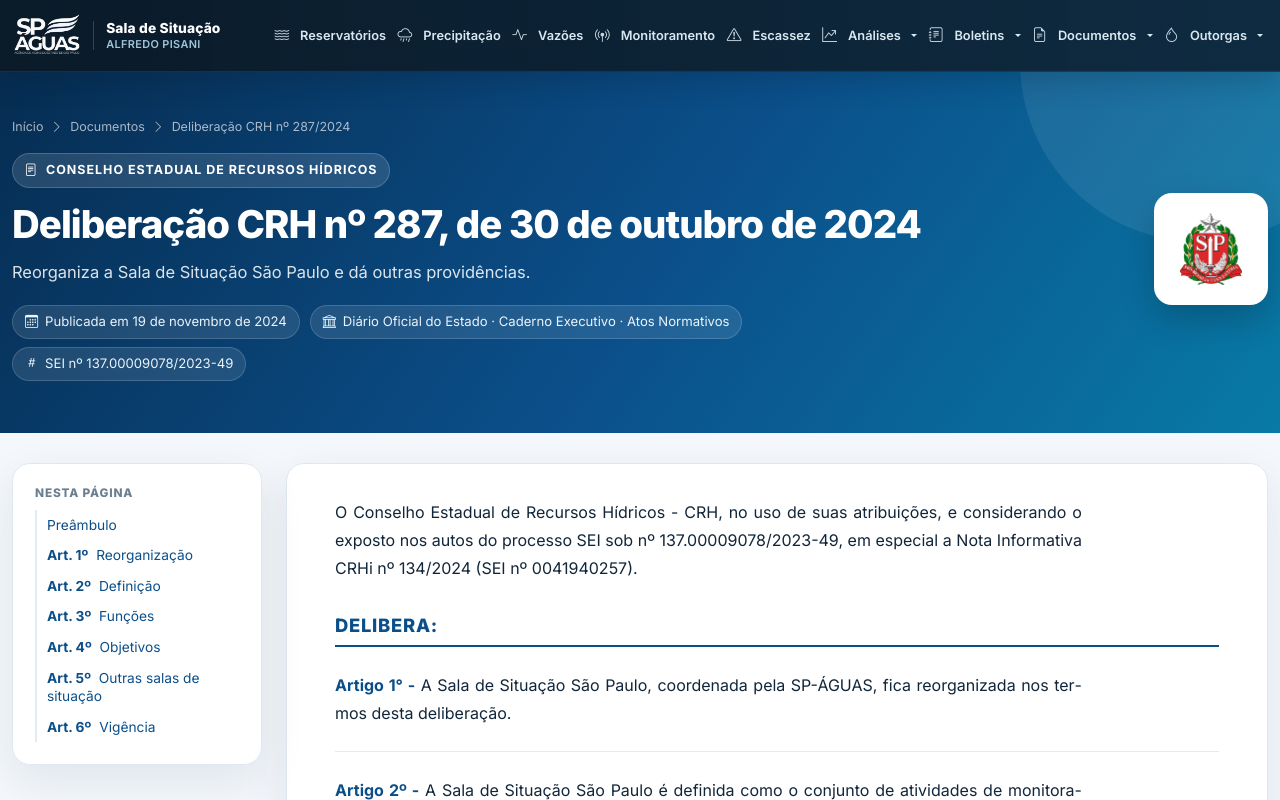
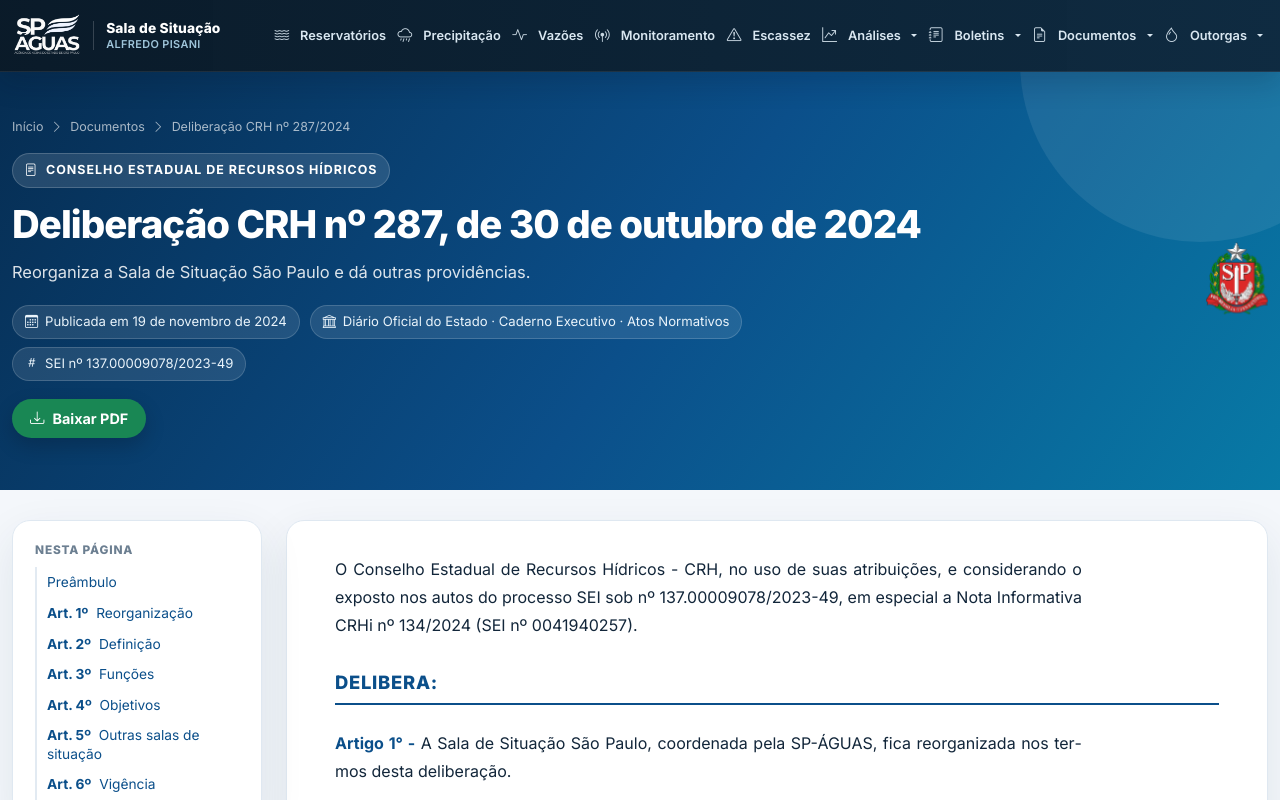
Before and after one commit to corina-alves/ssap, a Next.js app: page /deliberacao_dss in a window 1280 px wide. Shown: the top 800 px of the page. Built offline with nearby package versions, Linux system fonts and the light colour scheme.

Commit message:
Alteração de das pgs deliberação ss, com botão download, ato normativo e remoção do fundo branco do brasão

```diff
--- a/src/app/(site)/deliberacao_dss/page.tsx
+++ b/src/app/(site)/deliberacao_dss/page.tsx
@@ -35,6 +35,8 @@
       verbo="Delibera:"
       dispositivos={DISPOSITIVOS}
       assuntos={ASSUNTOS}
+      pdf="/legado/deliberacao_dss/deliberacao-crh-287-2024.pdf"
+      orgaosSemFundo
     />
   );
 }
--- a/src/components/site/ato-normativo.tsx
+++ b/src/components/site/ato-normativo.tsx
@@ -70,6 +70,8 @@
   anexo,
   assinaturas = [],
   anexos = [],
+  pdf,
+  orgaosSemFundo = false,
 }: {
   /** Último item da trilha (depois de Início › Documentos). */
   trilha: string;
@@ -92,6 +94,10 @@
   assinaturas?: { nome: string; cargo: string }[];
   /** Anexos do ato, cada um num cartão depois do texto (entram no índice). */
   anexos?: { id: string; rotulo: string; conteudo: ReactNode }[];
+  /** PDF oficial do ato, oferecido para download no cabeçalho. */
+  pdf?: string;
+  /** Mostra os logos direto sobre a faixa, sem o cartão branco (ex.: só o brasão). */
+  orgaosSemFundo?: boolean;
 }) {
   const lista = artigos(dispositivos);
   return (
@@ -120,8 +126,13 @@
                   </li>
                 ))}
               </ul>
+              {pdf && (
+                <a href={pdf} download className="res-hero__pdf">
+                  <i className="bi bi-download" /> Baixar PDF
+                </a>
+              )}
             </div>
-            {orgaos && <div className="res-hero__orgaos">{orgaos}</div>}
+            {orgaos && <div className={`res-hero__orgaos${orgaosSemFundo ? ' res-hero__orgaos--sem-fundo' : ''}`}>{orgaos}</div>}
           </div>
         </div>
       </section>
--- a/src/styles/legado/pagina-resolucao-ana-daee.css
+++ b/src/styles/legado/pagina-resolucao-ana-daee.css
@@ -10,6 +10,13 @@
     background: rgba(255, 255, 255, .1); border: 1px solid rgba(255, 255, 255, .16);
     font-size: .82rem; color: #eaf4fb;
 }
+.res-hero__pdf {
+    display: inline-flex; align-items: center; gap: 8px; margin-top: 18px;
+    padding: 9px 18px; border-radius: 999px;
+    background: var(--sp-green); color: #fff; font-weight: 700; font-size: .9rem; text-decoration: none;
+    box-shadow: 0 8px 20px rgba(0, 0, 0, .18);
+}
+.res-hero__pdf:hover { background: #146c43; color: #fff; }
 .res-hero__orgaos {
     position: relative; z-index: 1; flex: none;
     display: flex; align-items: center; gap: 22px;
@@ -17,6 +24,7 @@
     background: #fff; box-shadow: 0 14px 34px rgba(0, 0, 0, .2);
 }
 .res-hero__orgaos img { height: auto; }
+.res-hero__orgaos--sem-fundo { padding: 0; background: none; box-shadow: none; }
 @media (max-width: 991.98px) {
     .res-hero { flex-direction: column; align-items: flex-start; }
     .res-hero__orgaos { padding: 14px 20px; }
@@ -110,6 +118,6 @@
 @media (max-width: 575.98px) { .res-tabela td:last-child { white-space: normal; } }
 
 @media print {
-    .res-indice, .res-hero__orgaos { display: none; }
+    .res-indice, .res-hero__orgaos, .res-hero__pdf { display: none; }
     .res-grade { display: block; }
 }
```
Also changed, not shown: 1 other file (tests, documents, lock files or other folders).
